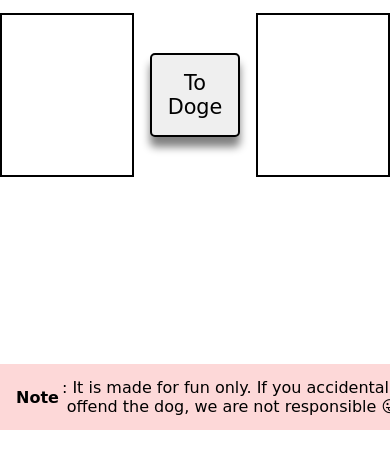
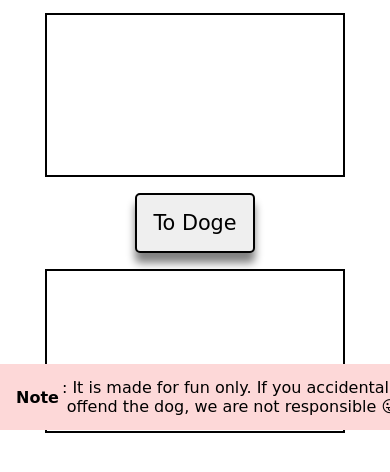
Before and after one commit to OmKakatkar/doge-translator, a plain HTML site: page index.html in a window 390 px wide. Shown: the part 414-886 px from the top of the page. Before the commit the page ends 844 px from the top, so only its background shows below. Drawn offline with Linux system fonts and the light colour scheme; a web font is replaced by a local one.

Commit message:
minore fixes

```diff
--- a/css/styles.css
+++ b/css/styles.css
@@ -48,6 +48,7 @@ main img {
     align-items: center;
     justify-content: center;
     margin: auto;
+    /* flex-wrap: wrap; */
 }
 
 #input-txt {
@@ -102,3 +103,10 @@ footer span {
     font-size: 1.1rem;
     font-family: 'Underdog', cursive;
 }
+
+@media only screen and (max-width:797px) {
+    .container{
+        flex-direction: column;
+        margin-bottom: 100px;
+    }
+}
```
Also changed, not shown: index.html (line endings or trailing spaces), js/index.js (line endings or trailing spaces), 1 other file.
